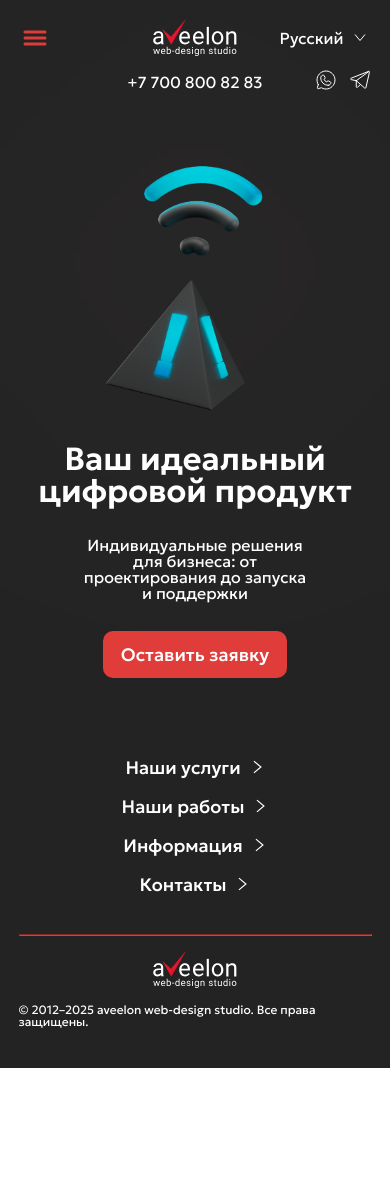
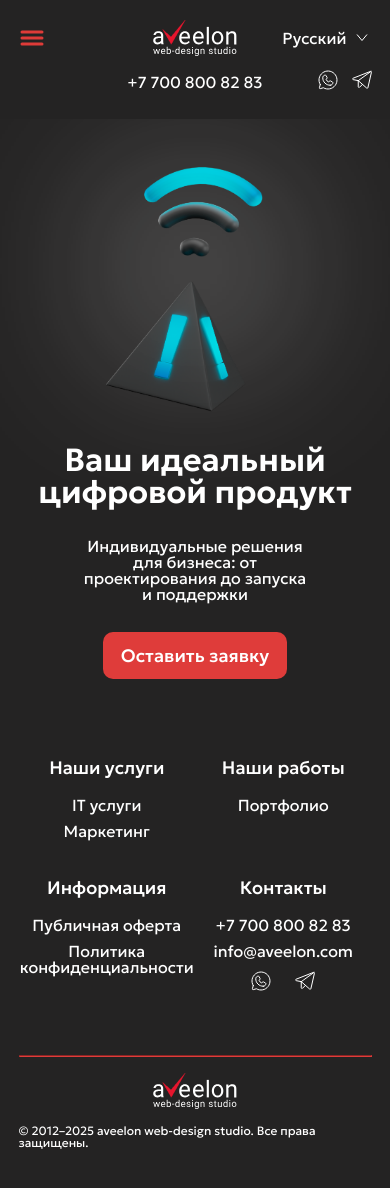
Before and after one commit to AbdullaAzadov/aveelon, a React (Vite) app: page /marketing in a window 390 px wide. Before the commit the page ends 1068 px from the top, so only its background shows below. Built offline with nearby package versions, Linux system fonts and the light colour scheme.

Commit message:
feat; updated app layout

```diff
--- a/src/components/ImageWithGlow.tsx
+++ b/src/components/ImageWithGlow.tsx
@@ -28,14 +28,15 @@ const SWrapper = styled.div`
 
 const SBlur = styled.div`
   position: absolute;
-  width: 45%;
-  height: 45%;
+  width: 40%;
+  height: 40%;
   top: 50%;
   left: 50%;
   translate: -50% -50%;
   z-index: 1;
 
   background: #ffffff;
-  filter: blur(10rem);
+  opacity: 0.9;
+  filter: blur(clamp(6rem, 6.6667vw + 4rem, 12rem));
   mix-blend-mode: soft-light;
 `;
--- a/src/layouts/AppLayout.tsx
+++ b/src/layouts/AppLayout.tsx
@@ -6,11 +6,12 @@ import { media } from '@utils/style-helpers';
 export default function AppLayout() {
   return (
     <StyledContainer>
+      <StyledHeaderWrapper>
+        <Header />
+      </StyledHeaderWrapper>
+
       <StyledContent>
-        <Header />
-        <StyledMain>
-          <Outlet />
-        </StyledMain>
+        <Outlet />
         <Footer />
       </StyledContent>
     </StyledContainer>
@@ -22,6 +23,7 @@ const StyledContainer = styled.div`
   min-height: 100vh;
   display: flex;
   flex-direction: column;
+  z-index: 5;
 `;
 
 const StyledContent = styled.div`
@@ -29,6 +31,7 @@ const StyledContent = styled.div`
   max-width: 110rem;
   min-width: 44rem;
   width: clamp(44rem, 91.667vw + 0rem, 110rem);
+  z-index: 1;
 
   ${({ theme }) => media.lessThan(theme, 'tablet')} {
     max-width: 44rem;
@@ -37,6 +40,15 @@ const StyledContent = styled.div`
   }
 `;
 
-const StyledMain = styled.main`
-  min-height: 60vh;
+const StyledHeaderWrapper = styled.div`
+  height: 6rem;
+  ${({ theme }) => media.lessThan(theme, 'desktop')} {
+    height: 5.75rem;
+  }
+  ${({ theme }) => media.lessThan(theme, 'wideTablet')} {
+    height: 5rem;
+  }
+  ${({ theme }) => media.lessThan(theme, 'tablet')} {
+    height: 7.5rem;
+  }
 `;
--- a/src/layouts/Footer/Footer.tsx
+++ b/src/layouts/Footer/Footer.tsx
@@ -1,17 +1,17 @@
 import styled from 'styled-components';
-import { FooterLinks, FooterAbout, FooterLinksMobile } from './index';
+import { FooterLinks, FooterAbout } from './index';
 import { media } from '@utils/style-helpers';
-import { useScreenType } from '@hooks/useScreenType';
 
 export const Footer = () => {
-  const { isMobile } = useScreenType();
   return (
     <StyledWrapper>
-      {isMobile ? <FooterLinksMobile /> : <FooterLinks />}
+      <FooterLinks />
       <FooterAbout />
     </StyledWrapper>
   );
 };
+
+// {isMobile ? <FooterLinksMobile /> : <FooterLinks />}
 
 const StyledWrapper = styled.footer`
   padding: 4rem 0;
--- a/src/layouts/Footer/FooterLinks/FooterLinkItem.tsx
+++ b/src/layouts/Footer/FooterLinks/FooterLinkItem.tsx
@@ -1,5 +1,7 @@
 import { Text } from '@components/Text';
 import { IFooterLinkItem } from '@data/Footer';
+import { useScreenType } from '@hooks/useScreenType';
+import { media } from '@utils/style-helpers';
 import { useTranslation } from 'react-i18next';
 import { Link } from 'react-router-dom';
 import styled from 'styled-components';
@@ -14,12 +16,15 @@ export const FooterLinkItem = ({
   children?: React.ReactNode;
 }) => {
   const { t } = useTranslation();
+  const { isUltraSmall } = useScreenType();
   return (
     <StyledWrapper>
-      <Text as='h3'>{t(header)}</Text>
+      <Text as='h3' className='header'>
+        {t(header)}
+      </Text>
       {links.map((item, index) => (
         <Link to={item.link} key={index}>
-          <Text as='p'>{t(item.name)}</Text>
+          <Text as={isUltraSmall ? 'h4' : 'p'}>{t(item.name)}</Text>
         </Link>
       ))}
       {children}
@@ -28,11 +33,19 @@ export const FooterLinkItem = ({
 };
 
 const StyledWrapper = styled.div`
+  max-width: 100%;
   display: flex;
   flex-direction: column;
   gap: 0.625rem;
 
-  h3 {
+  .header {
     margin-bottom: 0.625rem;
+    ${({ theme }) => media.lessThan(theme, 'ultraSmall')} {
+      margin-bottom: 0;
+    }
+  }
+
+  ${({ theme }) => media.lessThan(theme, 'tablet')} {
+    text-align: center;
   }
 `;
--- a/src/layouts/Footer/FooterLinks/FooterLinks.tsx
+++ b/src/layouts/Footer/FooterLinks/FooterLinks.tsx
@@ -4,6 +4,7 @@ import { FooterLinkItem } from './FooterLinkItem';
 import { Mail, Tel, LinkedIcon } from '@components/index';
 import { TelegramIcon, WhatsappIcon } from '@components/icons';
 import { CONST } from '@constants/constants';
+import { media } from '@utils/style-helpers';
 
 export const FooterLinks = () => {
   return (
@@ -32,9 +33,30 @@ export const FooterLinks = () => {
 const StyledWrapper = styled.div`
   display: flex;
   justify-content: space-between;
+
+  ${({ theme }) => media.between(theme, 'ultraSmall', 'tablet', false)} {
+    flex-wrap: wrap;
+    div {
+      width: 50%;
+      &:not(:last-of-type) {
+        margin-bottom: 2.5rem;
+      }
+    }
+  }
+  ${({ theme }) => media.lessThan(theme, 'ultraSmall')} {
+    flex-direction: column;
+    gap: 2rem;
+    margin: 0 auto;
+    width: 12rem;
+  }
 `;
 
 const StyledIconsWrapper = styled.div`
   display: flex;
   gap: 1.25rem;
+
+  ${({ theme }) => media.lessThan(theme, 'tablet')} {
+    margin: 0 auto;
+    justify-content: center;
+  }
 `;
--- a/src/layouts/Header/Header.tsx
+++ b/src/layouts/Header/Header.tsx
@@ -23,14 +23,17 @@ export const Header = () => {
 };
 
 const StyledHeaderWrapper = styled.header`
-  background-color: ${(p) => p.theme.colors.darkLight};
-  padding: 1.875rem 0;
+  position: fixed;
+  background: ${(p) => p.theme.colors.darkLight};
+  z-index: 9999;
+  width: 92vw;
+  padding: 1.5rem 4vw;
 
   ${({ theme }) => media.lessThan(theme, 'desktop')} {
-    padding: 1.375rem 0;
+    padding: 1.375rem 4vw;
   }
 
   ${({ theme }) => media.lessThan(theme, 'tablet')} {
-    padding: 1rem 0;
+    padding: 1rem 4vw;
   }
 `;
--- a/src/layouts/Header/HeaderBurger.tsx
+++ b/src/layouts/Header/HeaderBurger.tsx
@@ -10,6 +10,10 @@ export const HeaderBurger = () => {
 };
 
 const StyledWrapper = styled.div`
-  padding-top: 2rem;
+  top: 7.5rem;
   background-color: ${(p) => p.theme.colors.darkLight};
+  position: fixed;
+  z-index: 9999;
+  width: 100vw;
+  padding: 2.5rem 0;
 `;
--- a/src/styles/theme.ts
+++ b/src/styles/theme.ts
@@ -42,6 +42,7 @@ export const theme = {
     },
   },
   breakpoints: {
+    ultraSmall: '375px',
     smallMobile: '480px',
     tablet: '768px',
     wideTablet: '1024px',
--- a/src/utils/style-helpers.ts
+++ b/src/utils/style-helpers.ts
@@ -6,15 +6,31 @@ interface IBreakpoints {
 
 type Tprop = IBreakpoints;
 
-export const media = {
-  between: (theme: Tprop, min: string, max: string) => {
-    const left = theme.breakpoints[`${min}`];
-    const right = theme.breakpoints[`${max}`];
+type Tmedia = {
+  between: (
+    theme: Tprop,
+    min: string,
+    max: string,
+    minInclusive?: boolean,
+    maxInclusive?: boolean
+  ) => string;
+  lessThan: (theme: Tprop, value: string) => string;
+  moreThan: (theme: Tprop, value: string) => string;
+};
+
+export const media: Tmedia = {
+  between: (theme, min, max, minInclusive = true, maxInclusive = true) => {
+    let left = theme.breakpoints[min];
+    let right = theme.breakpoints[max];
+
+    if (!minInclusive) left = addToPx(left, 1);
+    if (!maxInclusive) right = addToPx(right, -1);
+
     return `@media (min-width: ${left}) and (max-width:${right})`;
   },
-  lessThan: (theme: Tprop, value: string) =>
+  lessThan: (theme: Tprop, value) =>
     `@media (max-width: ${theme.breakpoints[`${value}`]})`,
-  moreThan: (theme: Tprop, value: string) =>
+  moreThan: (theme: Tprop, value) =>
     `@media (min-width: ${theme.breakpoints[`${value}`]})`,
 };
 
@@ -30,3 +46,7 @@ export function percentageClamp(
     ${maxPercent}%
   )`;
 }
+
+function addToPx(target: string, value: number) {
+  return `${Number(target.replace('px', '')) + value}px`;
+}
```
